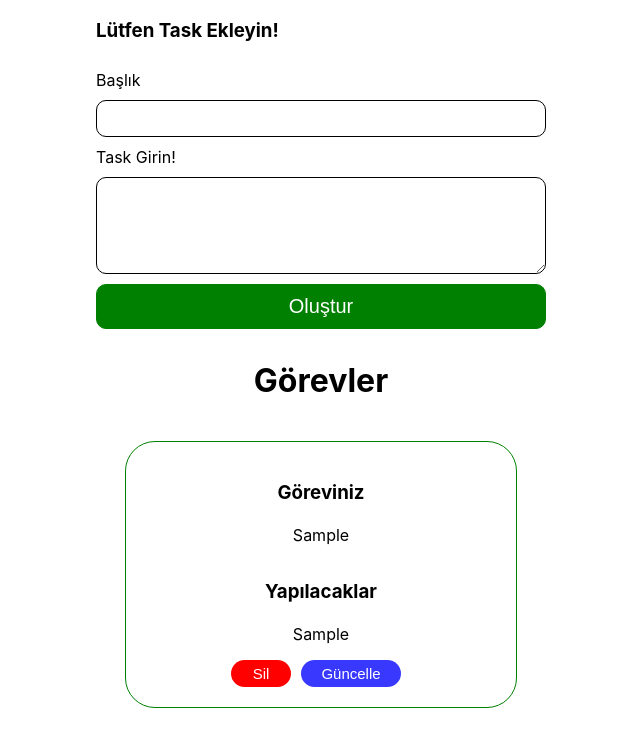
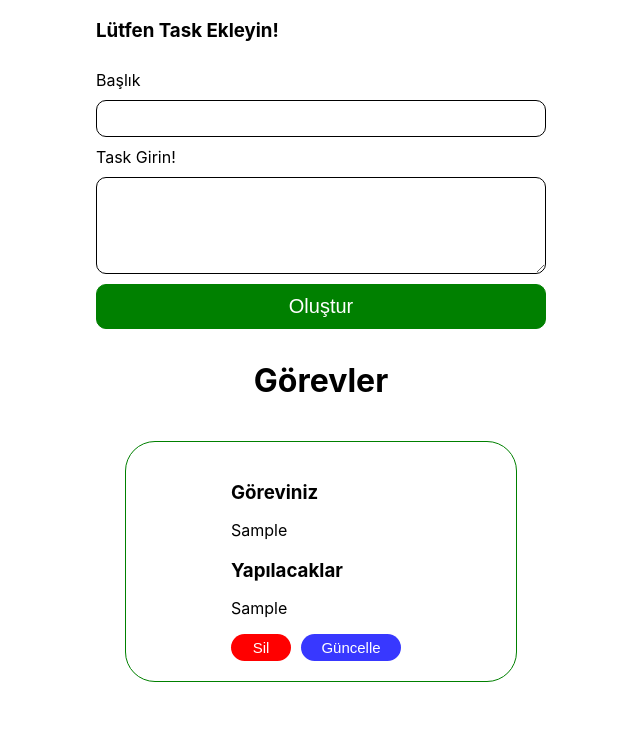
Before and after one commit to yilmaz-busra/react-tekrar, a React (Create React App) app in the folder Task/jiraaplication/: page / in a window 1280 px wide. Both pictures are taken after typing "Sample", "Sample" into the empty fields and a click on the button "Oluştur". Shown: the top 746 px of the page, without its empty margins (319-959 px from the left). Built offline with nearby package versions, Linux system fonts and the light colour scheme.

Commit message:
taskeditShow-add

```diff
--- a/Task/jiraaplication/src/Components/TaskShow.js
+++ b/Task/jiraaplication/src/Components/TaskShow.js
@@ -1,13 +1,22 @@
-import React from "react";
+import React, { useState } from "react";
+import TaskCreate from "./TaskCreate";
 
 function TaskShow({ task, onDelete }) {
   console.log(task);
+  const [showEdit, setShowEdit] = useState();
 
   const handleDeleteClick = () => {
     onDelete(task.id);
   };
+  const handleEditClick = () => {
+    setShowEdit(true);
+  };
   return (
     <div className="task-show">
+      {showEdit ? (
+        <TaskCreate task={task} taskformUpdate={true} />
+      ) : (
+        <div>
           <h3 className="task-title">Göreviniz</h3>
           <p>{task.title}</p>
           <h3 className="task-title">Yapılacaklar</h3>
@@ -16,8 +25,12 @@
             <button className="task-delete" onClick={handleDeleteClick}>
               Sil
             </button>
-        <button className="task-edit">Güncelle</button>
+            <button className="task-edit" onClick={handleEditClick}>
+              Güncelle
+            </button>
           </div>
+        </div>
+      )}
     </div>
   );
 }
```
Lines whose indentation alone changed are shown as unchanged.
